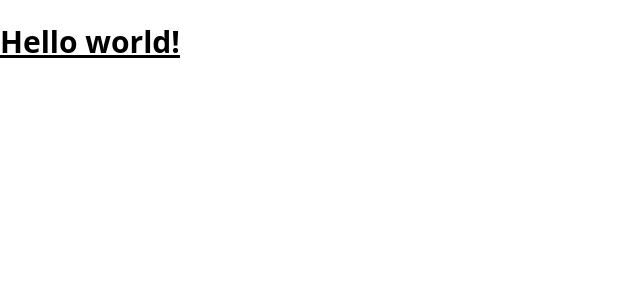
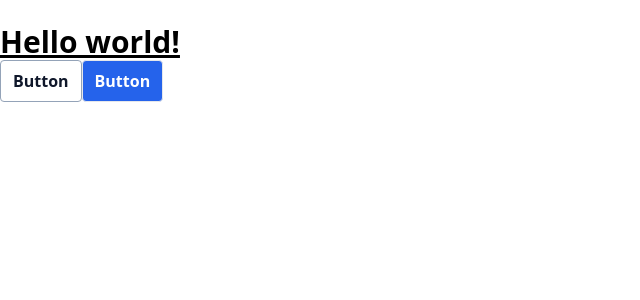
Before and after one commit to gitsindonesia/next-starter, a Next.js app: page / in a window 1280 px wide. Shown: the top 300 px of the page, without its empty margins (0-640 px from the left). Built offline with nearby package versions, Linux system fonts and the light colour scheme.

Commit message:
chore: Button component

```diff
--- /dev/null
+++ b/components/Button/Button.tsx
@@ -0,0 +1,33 @@
+import React from 'react';
+
+export type ButtonVariants = 'default' | 'primary';
+
+export type ButtonProps = {
+  children: React.ReactNode;
+  variant?: ButtonVariants;
+};
+
+const variants = {
+  default:
+    'bg-white text-slate-900 border-slate-400 hover:border-slate-600 hover:text-slate-800',
+  primary: 'text-white bg-blue-600 hover:bg-blue-700',
+};
+
+function getVariantClass(variant: ButtonVariants) {
+  return variants[variant];
+}
+
+const Button = ({ children, variant = 'default' }: ButtonProps) => {
+  const variantClass = getVariantClass(variant);
+
+  const defaultClass =
+    'px-3 py-2 border transition duration-300 font-semibold rounded';
+
+  return (
+    <button className={[defaultClass, variantClass].join(' ')}>
+      {children}
+    </button>
+  );
+};
+
+export default Button;
--- a/package.json
+++ b/package.json
@@ -9,6 +9,7 @@
     "lint": "next lint"
   },
   "dependencies": {
+    "@radix-ui/react-popover": "0.1.6",
     "next": "12.1.6",
     "react": "18.1.0",
     "react-dom": "18.1.0"
--- a/pages/index.tsx
+++ b/pages/index.tsx
@@ -1,9 +1,13 @@
 import type { NextPage } from 'next';
+import Button from '../components/Button/Button';
 
 const Home: NextPage = () => {
   return (
     <div className="container mx-auto py-4 sm:py-6">
       <h1 className="text-3xl font-bold underline">Hello world!</h1>
+
+      <Button>Button</Button>
+      <Button variant="primary">Button</Button>
     </div>
   );
 };
```
Also changed, not shown: 1 other file (tests, documents, lock files or other folders).
